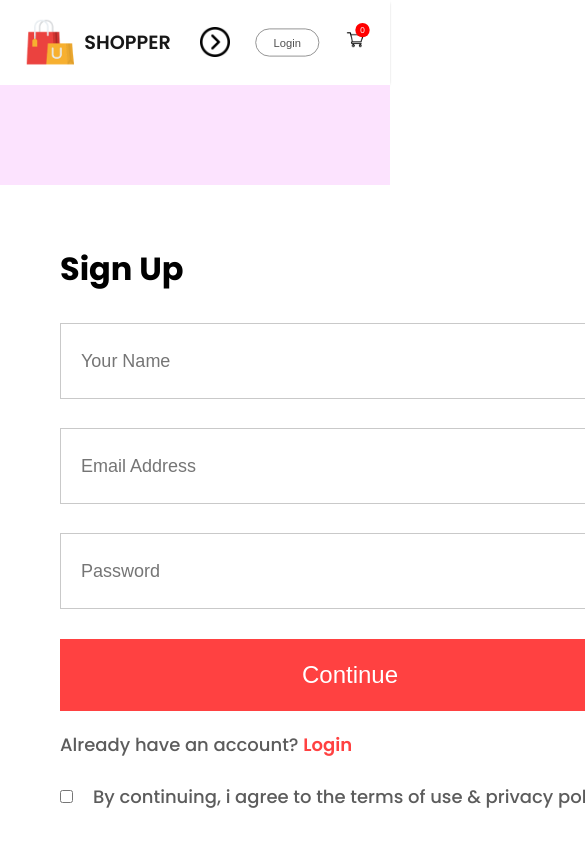
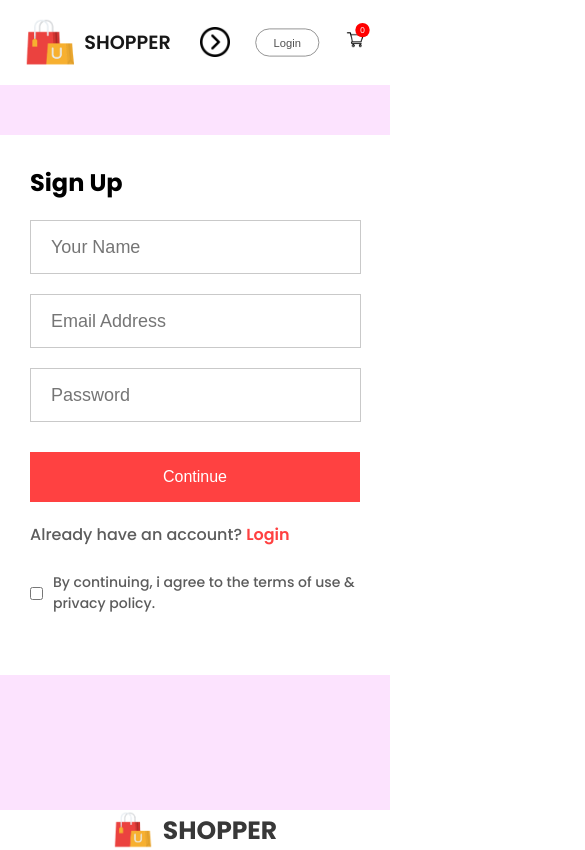
Before and after one commit to aditya-k-maurya/ecommerce, a React (Create React App) app in the folder frontend/: page /login in a window 390 px wide. Shown: the top 850 px of the page, 585 px wide, since content can reach past the window. Built offline with nearby package versions, Linux system fonts and the light colour scheme.

Commit message:
login and breadcrum component responsiveness

```diff
--- a/frontend/src/Components/Breadcrum/Breadcrum.css
+++ b/frontend/src/Components/Breadcrum/Breadcrum.css
@@ -1,4 +1,4 @@
-.breadcrum{
+.breadcrum {
 	display: flex;
 	align-items: center;
 	gap: 8px;
@@ -8,3 +8,30 @@
 	margin: 60px 170px;
 	text-transform: capitalize;
 }
+
+@media (max-width: 1280px) {
+	.breadcrum {
+		margin: 30px 50px;
+		font-size: 14px;
+	}
+}
+
+@media (max-width: 1024px) {
+	.breadcrum {
+		margin: 30px 30px;
+		font-size: 13px;
+	}
+}
+
+@media (max-width: 800px) {
+	.breadcrum {
+		margin: 30px 10px;
+		font-size: 12px;
+	}
+}
+
+@media (max-width: 500px) {
+	.breadcrum {
+		font-size: 10px;
+	}
+}
--- a/frontend/src/Pages/CSS/LoginSignup.css
+++ b/frontend/src/Pages/CSS/LoginSignup.css
@@ -68,3 +68,67 @@
   font-size: 18px;
   font-weight: 500;
 }
+
+@media(max-width:1280px){
+  .loginsignup{
+    padding-top: 50px;
+  }
+
+  .loginsignup-container{
+    width:auto;
+    max-width: 500px;
+    max-height: 500px;
+  }
+
+  .loginsignup-container h1{
+    margin: 10px 0px;
+
+  }
+
+  .loginsignup-fields{
+    gap: 20px;
+    margin-top: 20px;
+  }
+
+  .loginsignup-fields input{
+    height: 65px;
+    width:93%;
+  }
+
+  .loginsignup-container button{
+    width:100%;
+
+  }
+
+  .loginsignup-login{
+    font-size: 16px;
+  }
+
+  .loginsignup-agree{
+    font-size: 14px;
+    gap: 10px;
+  }
+}
+
+@media (max-width:800px) {
+  .loginsignup-container{
+    padding: 20px 30px;
+  }
+
+  .loginsignup-container h1{
+    font-size: 24px;
+  }
+
+  .loginsignup-fields{
+    margin-top: 20px;
+  }
+
+  .loginsignup-fields input{
+    height: 50px;
+  }
+
+  .loginsignup-container button{
+    height: 50px;
+    font-size: 16px;
+  }
+}
```
Lines whose indentation alone changed are shown as unchanged.
